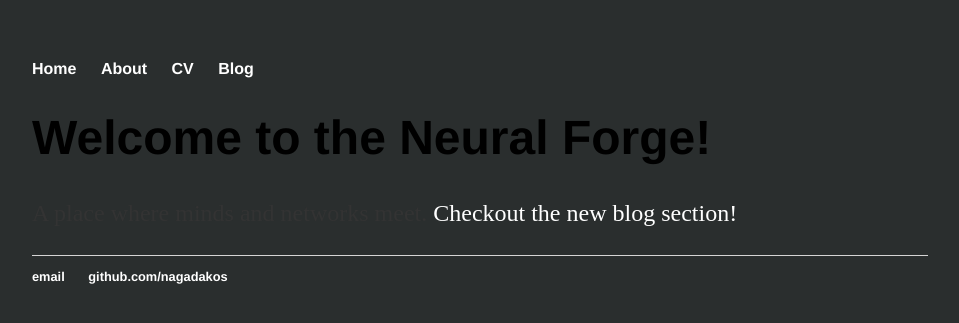
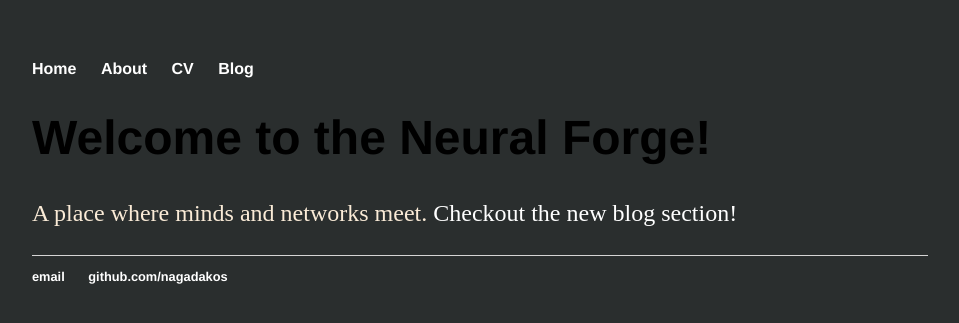
Before and after one commit to nagadakos/nagadakos.github.io, a Jekyll site: the page built from index.html, in a window 1280 px wide. Shown: the top 323 px of the page, without its empty margins (160-1119 px from the left). Built offline with Jekyll 4.4.1, drawn with Linux system fonts in a browser that asks for light colours.

Commit message:
Update main.css

```diff
--- a/css/main.css
+++ b/css/main.css
@@ -27,7 +27,7 @@ h1 {
 p {
     font-size: 1.5em;
     line-height: 1.4em;
-    color: #333;
+    color: antiquewhite;
 }
 footer {
     border-top: 1px solid #d5d5d5;
```
